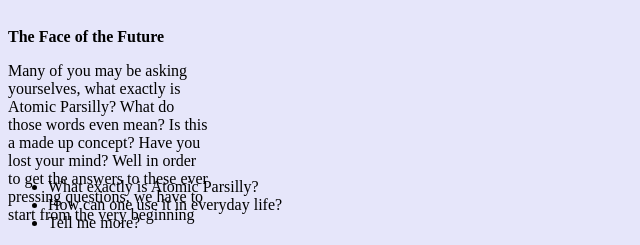
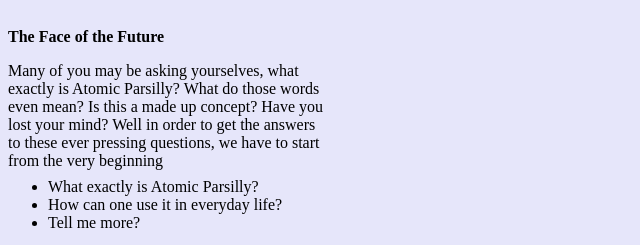
Before and after one commit to cstobbe/js_scraps, a PHP site: page / in a window 1280 px wide. Shown: the part 60-305 px from the top of the page, without its empty margins (0-640 px from the left). Run offline with PHP 8.4, Linux system fonts and the light colour scheme.

Commit message:
box re-sizing

```diff
--- a/style.css
+++ b/style.css
@@ -11,7 +11,7 @@ body {background-color: Lavender;
 }
 
 .box-sizing{
-  width:200px;
+  width:320px;
   height:100px;
 }
 
```
